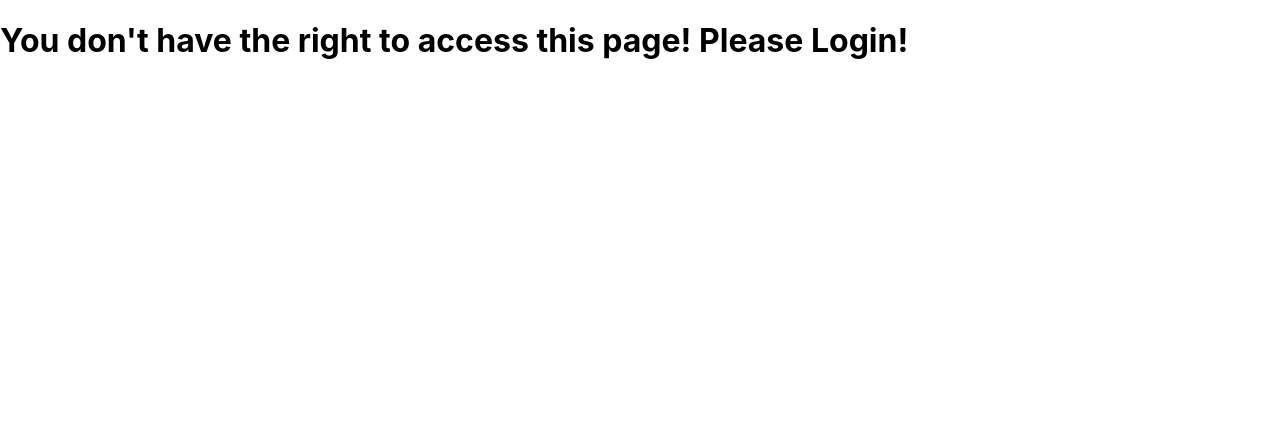
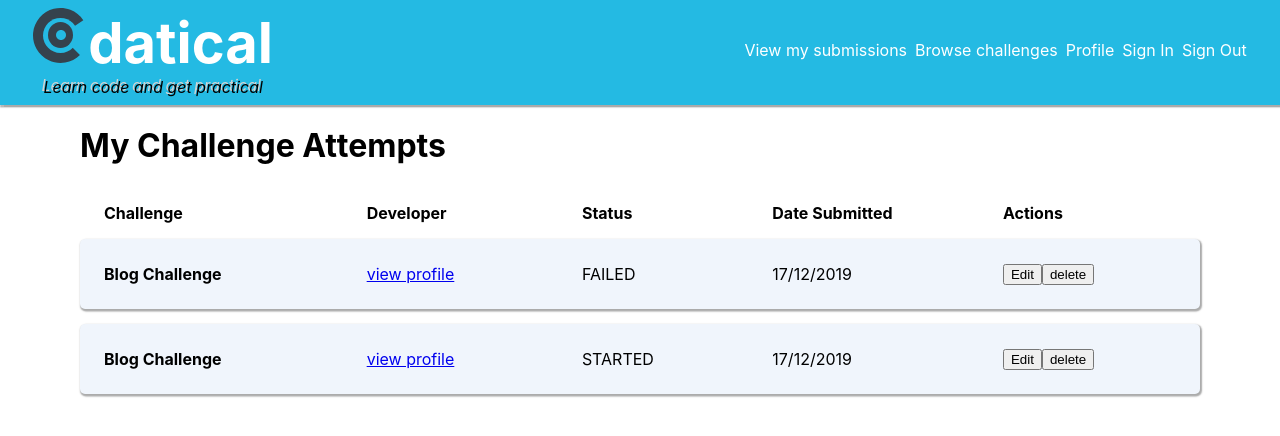
Before and after one commit to mcbadger88/real-code-problems-frontend, a React (Create React App) app in the folder react-app/: page /candidates/false/attempts in a window 1280 px wide. Before the commit this address led to /unauthorised. Shown: the top 436 px of the page. Built offline with nearby package versions, Linux system fonts and the light colour scheme.

Commit message:
styling and links updated in attempt cards

```diff
--- a/react-app/src/Router.jsx
+++ b/react-app/src/Router.jsx
@@ -34,7 +34,7 @@ const Router = () => (
           exact path='/challenges/:id/attempts/:id/edit'
           component={SubmitSubmission}
         />
-        <ProtectedRoute
+        <Route
           exact path='/candidates/:id/attempts'
           component={MyChallengeSubmissions}
         />
@@ -42,7 +42,7 @@ const Router = () => (
           exact path='/challenges/:id/attempts'
           component={ViewAllChallengeSubmissions}
         />
-        <ProtectedRoute
+        <Route
           exact path='/candidates/:id'
           component={CandidateProfile}
         />
--- a/react-app/src/components/AttemptCard/AttemptCard.js
+++ b/react-app/src/components/AttemptCard/AttemptCard.js
@@ -14,11 +14,29 @@ class AttemptCard extends React.Component{
         let formattedDate = new Intl.DateTimeFormat('en-GB', {year: 'numeric', month: '2-digit', day: '2-digit'}).format(submissionDate)
 
         return(
-            <tr>
-                <td> {this.props.challenge} </td>
-                <td> {this.props.status} </td>
-                <td> {formattedDate} </td>
-                <td>
+            <tr className={styles.cardContainer}>
+
+                <td className={styles.tableData} id={styles.leftRoundedEdges}>
+                    <div className={styles.bolded}>
+                        {this.props.challenge}
+                    </div>
+                </td>
+
+                <td className={styles.tableData} >
+
+                    <a href={`${process.env.REACT_APP_FRONTEND_BASE_URL}/candidates/${this.props.candidate}`} > view profile</a>
+
+                </td>
+
+                <td className={styles.tableData}>
+                    {this.props.status}
+                </td>
+
+                <td className={styles.tableData}>
+                    {formattedDate}
+                </td>
+
+                <td className={styles.tableData} id={styles.rightRoundedEdges}>
                     <button>Edit</button>
                     <button>delete</button>
                 </td>
--- a/react-app/src/components/AttemptCard/AttemptCard.module.css
+++ b/react-app/src/components/AttemptCard/AttemptCard.module.css
@@ -0,0 +1,23 @@
+.cardContainer{
+    border-radius: 5px;
+    box-shadow: 1px 1.5px 1.5px 1px #aaaaaa;
+    margin: 0 0.5em 1em;
+    padding:0.25em;
+    background-color: #F0F5FC;
+}
+
+.bolded{
+    font-weight: 700;
+}
+
+.tableData{
+    padding: 1.5em;
+}
+
+#leftRoundedEdges{
+    border-radius: 5px 0 0 5px;
+}
+
+#rightRoundedEdges{
+    border-radius: 0 5px 5px 0;
+}
--- a/react-app/src/components/AttemptTableHeadings/AttemptTableHeadings.js
+++ b/react-app/src/components/AttemptTableHeadings/AttemptTableHeadings.js
@@ -7,6 +7,7 @@ const AttemptTableHeadings = () => {
     return(
         <tr>
             <th>Challenge</th>
+            <th>Developer</th>
             <th>Status</th>
             <th>Date Submitted</th>
             <th>Actions</th>
--- a/react-app/src/components/AttemptTableHeadings/AttemptTableHeadings.module.css
+++ b/react-app/src/components/AttemptTableHeadings/AttemptTableHeadings.module.css
@@ -0,0 +1,4 @@
+th {
+    text-align: left;
+    padding-left: 1.5em;
+}
--- a/react-app/src/pages/MyChallengeSubmissions.js
+++ b/react-app/src/pages/MyChallengeSubmissions.js
@@ -25,14 +25,16 @@ const MyChallengeSubmissions = ({candidateID}) => {
     return (
     <>
         <NavBar />
-        <h1>My Challenge Attempts</h1>
-        <table>
-            <AttemptTableHeadings/>
-            {submissions ? submissions.map(submission =>
-                // When submissions exist, successfully create a new table row and render an attempt card for each submission.
-                    <AttemptCard status={submission.status} challenge={submission.challenge_id.title} dateSubmitted={submission.updatedAt}/>) : <p> Loading... </p>}
+        <div class={styles.tableContainer}>
+            <h1>My Challenge Attempts</h1>
 
-        </table>
+            <table>
+                <AttemptTableHeadings/>
+                {submissions ? submissions.map(submission =>
+                    // When submissions exist, successfully create a new table row and render an attempt card for each submission.
+                        <AttemptCard status={submission.status} challenge={submission.challenge_id.title} dateSubmitted={submission.updatedAt} candidate={submission.candidate_id}/>) : <p> Loading... </p>}
+            </table>
+        </div>
     </>
     )
 }
--- a/react-app/src/pages/MyChallengeSubmissions.module.css
+++ b/react-app/src/pages/MyChallengeSubmissions.module.css
@@ -0,0 +1,11 @@
+table{
+    width: 100%;
+    border-collapse: seperate;
+    border-spacing: 0px 15px;
+}
+
+.tableContainer{
+    margin-left: 5em;
+    margin-right: 5em;
+
+}
```
Also changed, not shown: 1 other file (tests, documents, lock files or other folders).
